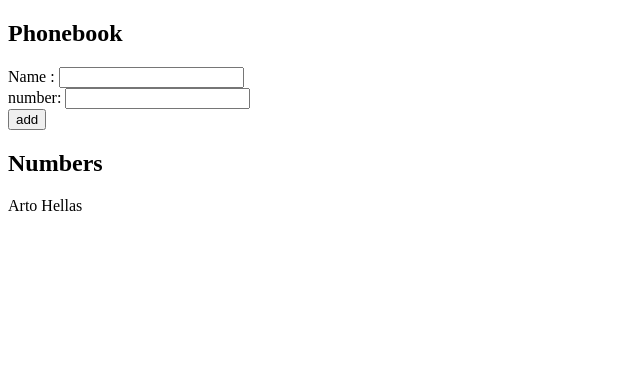
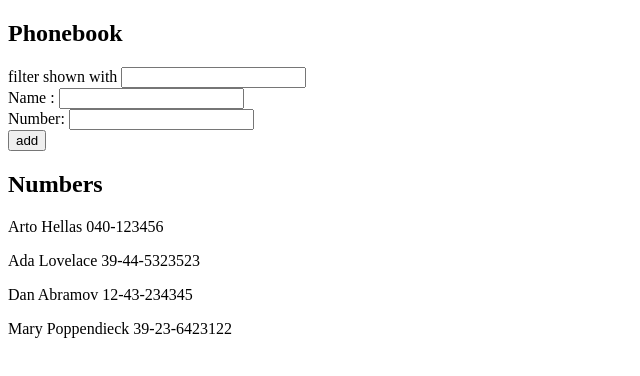
Before and after one commit to adipshr/full-stack-open-2022, a React (Create React App) app in the folder part2/phonebook/: page / in a window 1280 px wide. Shown: the top 376 px of the page, without its empty margins (0-640 px from the left). Built offline with nearby package versions, Linux system fonts and the light colour scheme.

Commit message:
complete exercise 2.9

```diff
--- a/part2/phonebook/src/App.js
+++ b/part2/phonebook/src/App.js
@@ -1,9 +1,23 @@
 import { useState } from "react";
 
 const App = () => {
-  const [persons, setPersons] = useState([{ name: "Arto Hellas" }]);
+  const [persons, setPersons] = useState([
+    { name: "Arto Hellas", number: "040-123456", id: 1 },
+    { name: "Ada Lovelace", number: "39-44-5323523", id: 2 },
+    { name: "Dan Abramov", number: "12-43-234345", id: 3 },
+    { name: "Mary Poppendieck", number: "39-23-6423122", id: 4 },
+  ]);
   const [newName, setNewName] = useState("");
   const [newNumber, setNewNumber] = useState("");
+  const [filtredNames, setFiltredNames] = useState(persons);
+
+  const filterName = (event) => {
+    let toSearch = event.target.value;
+    const searchedNames = persons.filter((p) =>
+      p.name.toLowerCase().includes(toSearch.toLowerCase())
+    );
+    setFiltredNames(searchedNames);
+  };
 
   const addPerson = (event) => {
     event.preventDefault();
@@ -11,14 +25,17 @@ const App = () => {
       name: newName,
       number: newNumber,
     };
-    if (persons.some((p, i) => p.name === newPerson.name)) {
+
+    if (persons.some((p) => p.name === newPerson.name)) {
       alert(`${newPerson.name} is already added to phonebook`);
       setNewName("");
       return;
     }
+
     setPersons(persons.concat(newPerson));
     setNewName("");
     setNewNumber("");
+    setFiltredNames(persons.concat(newPerson));
   };
 
   const addName = (event) => {
@@ -32,11 +49,12 @@ const App = () => {
   return (
     <div>
       <h2>Phonebook</h2>
+      filter shown with <input onChange={filterName} />
       <form onSubmit={addPerson}>
         <div>
           Name : <input value={newName} onChange={addName} />
           <div>
-            number: <input value={newNumber} onChange={addNumber} />
+            Number: <input value={newNumber} onChange={addNumber} />
           </div>
         </div>
         <div>
@@ -44,8 +62,8 @@ const App = () => {
         </div>
       </form>
       <h2>Numbers</h2>
-      {persons.map((p, i) => (
-        <p key={i}>
+      {filtredNames.map((p) => (
+        <p key={p.id}>
           {p.name} {p.number}
         </p>
       ))}
```
